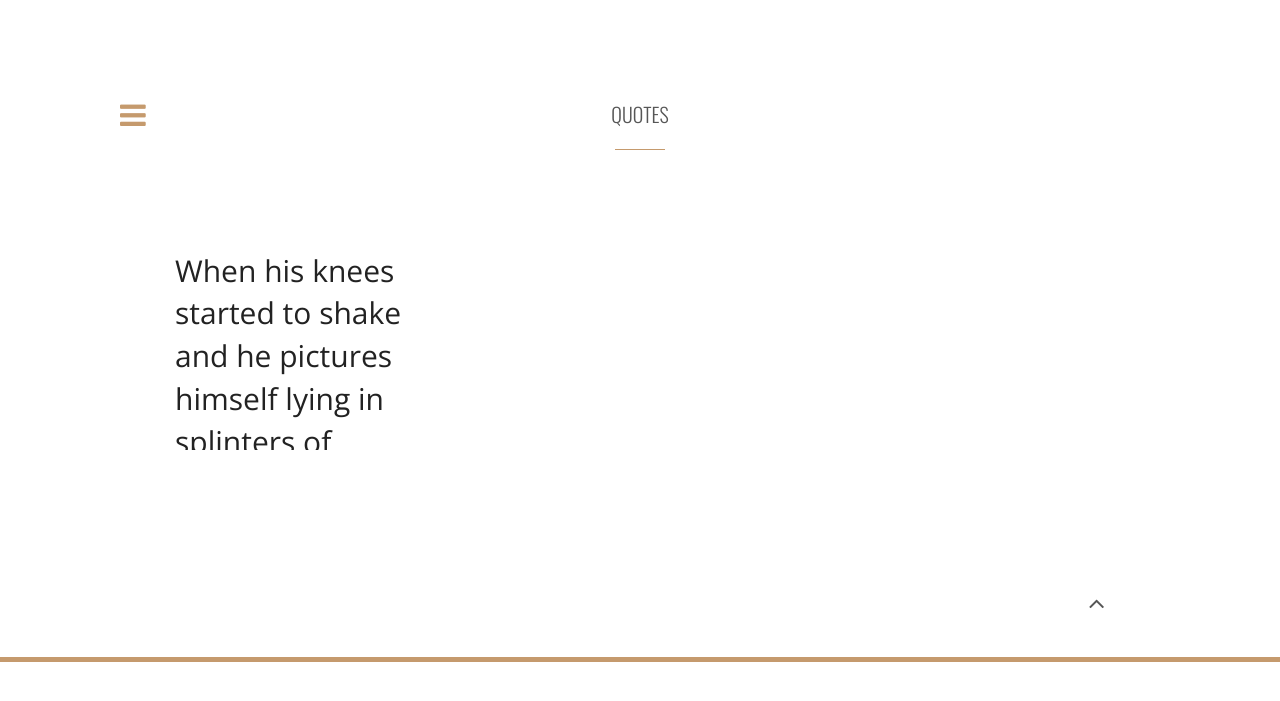
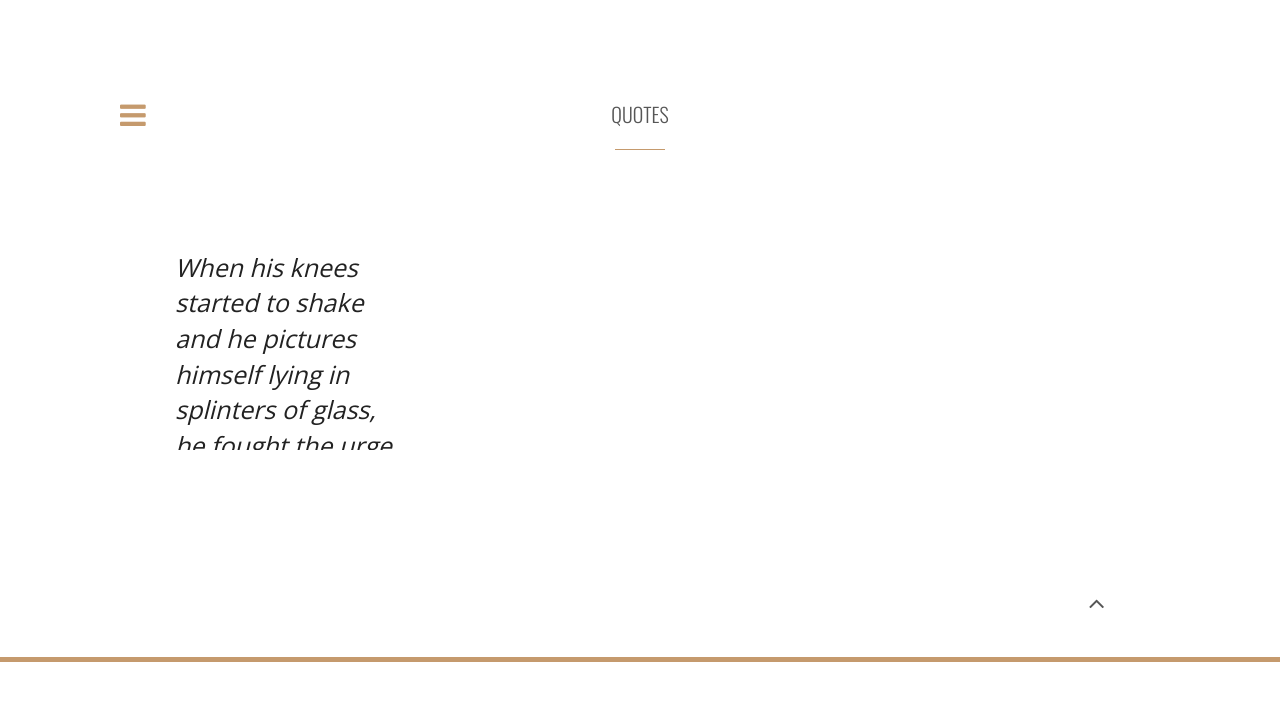
Before and after one commit to puds/serriferous.github.io, a Jekyll site: the page built from quotes/index.html, in a window 1280 px wide. Shown: the top 701 px of the page. Built offline with Jekyll 4.4.1, drawn with Linux system fonts in a browser that asks for light colours; nearby versions of some CDN libraries; comment, search, counter and statistics services are not loaded.

Commit message:
Update style.css

```diff
--- a/css/style.css
+++ b/css/style.css
@@ -89,8 +89,9 @@ h11 {
 }
 
 h12 {
-	font-size: 30px;
+	font-size: 25px;
 	font-family: 'Open Sans', sans-serif;
+	font-style: italic;
    /*quotes font*/
 }
 
```
